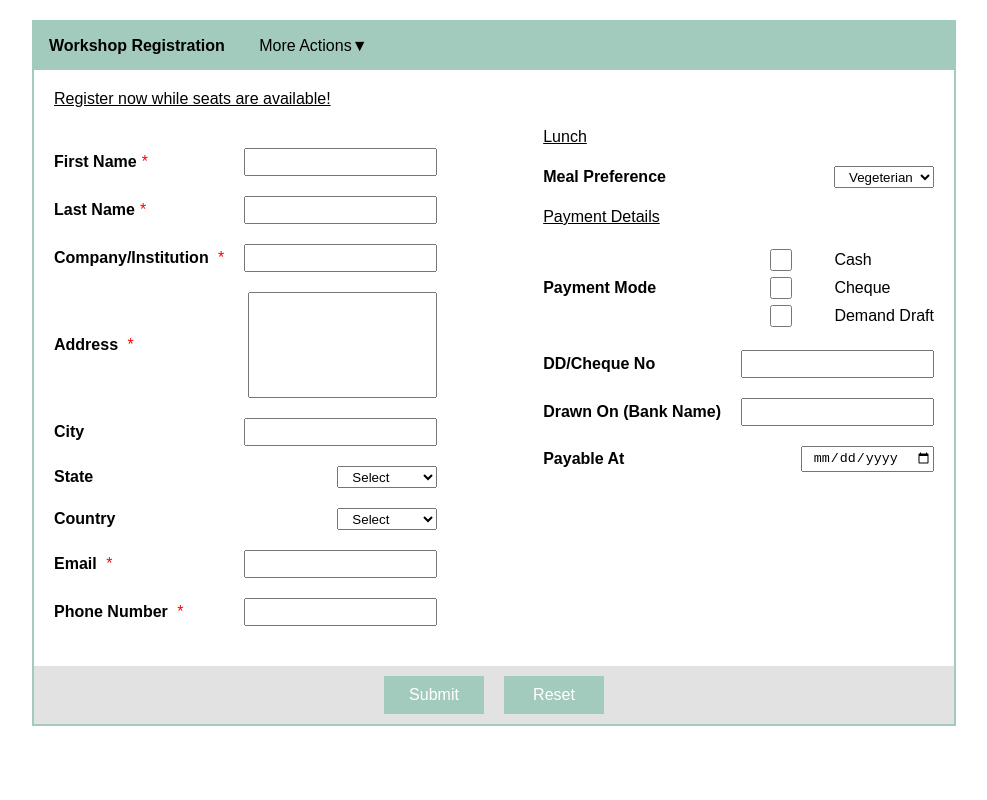
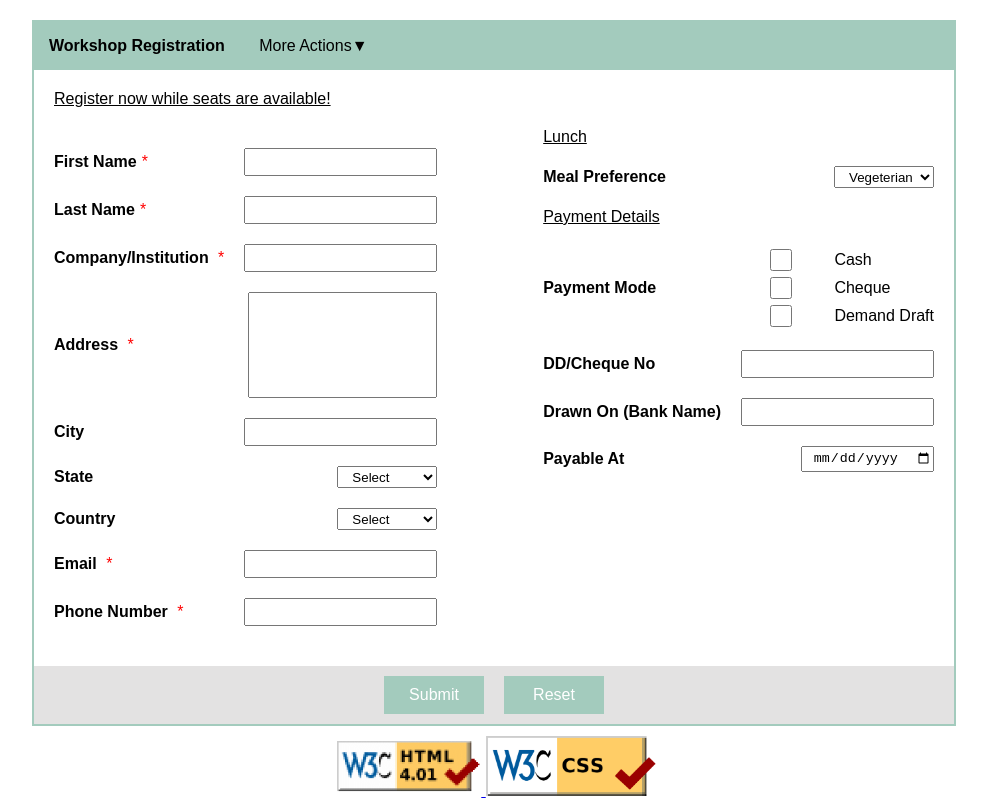
Before and after one commit to kushraj1204/wap-assignments, a plain HTML site: page lab4/index.html in a window 1280 px wide. Shown: the whole page, without its empty margins (146-1133 px from the left). Drawn offline with Linux system fonts and the light colour scheme.

Commit message:
added html and css checker

```diff
--- a/lab4/index.html
+++ b/lab4/index.html
@@ -127,6 +127,14 @@
             </div>
         </form>
     </div>
+    <div class="checker">
+        <a href="https://validator.w3.org/nu/?doc=https%3A%2F%2Fkushraj1204.github.io%2Fwap-assignments%2Flab4%2Findex.html">
+            <img src="./HTML-checker.png" alt="HTML Validator" height="60">
+            </a>
+        <a href="https://jigsaw.w3.org/css-validator/validator?uri=https%3A%2F%2Fkushraj1204.github.io%2Fwap-assignments%2Flab4%2Findex.html&profile=css3svg&usermedium=all&warning=1&vextwarning=&lang=en">
+                <img src="./css_checker.png" alt="CSS Validator" height="60">
+                </a>
+    </div>
 </body>
 
 </html>
--- a/lab4/styles.css
+++ b/lab4/styles.css
@@ -101,3 +101,9 @@ textarea{
     justify-content: start;
 
 }
+.checker{
+    position: fixed;
+    bottom: 0;
+    left: 50%;
+    transform: translateX(-50%);
+}
```
Also changed, not shown: lab4/HTML-checker.png (added), lab4/css_checker.png (added).
